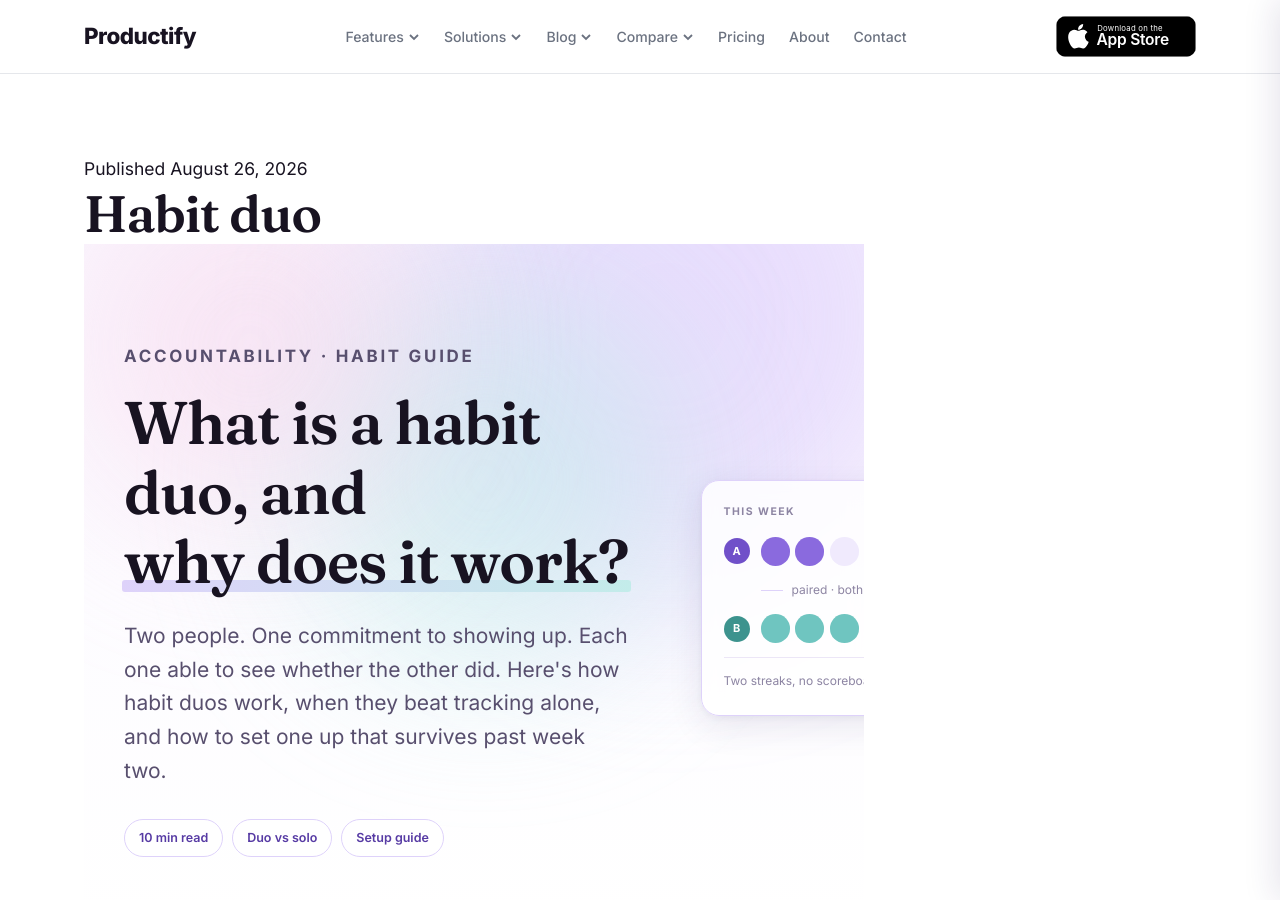
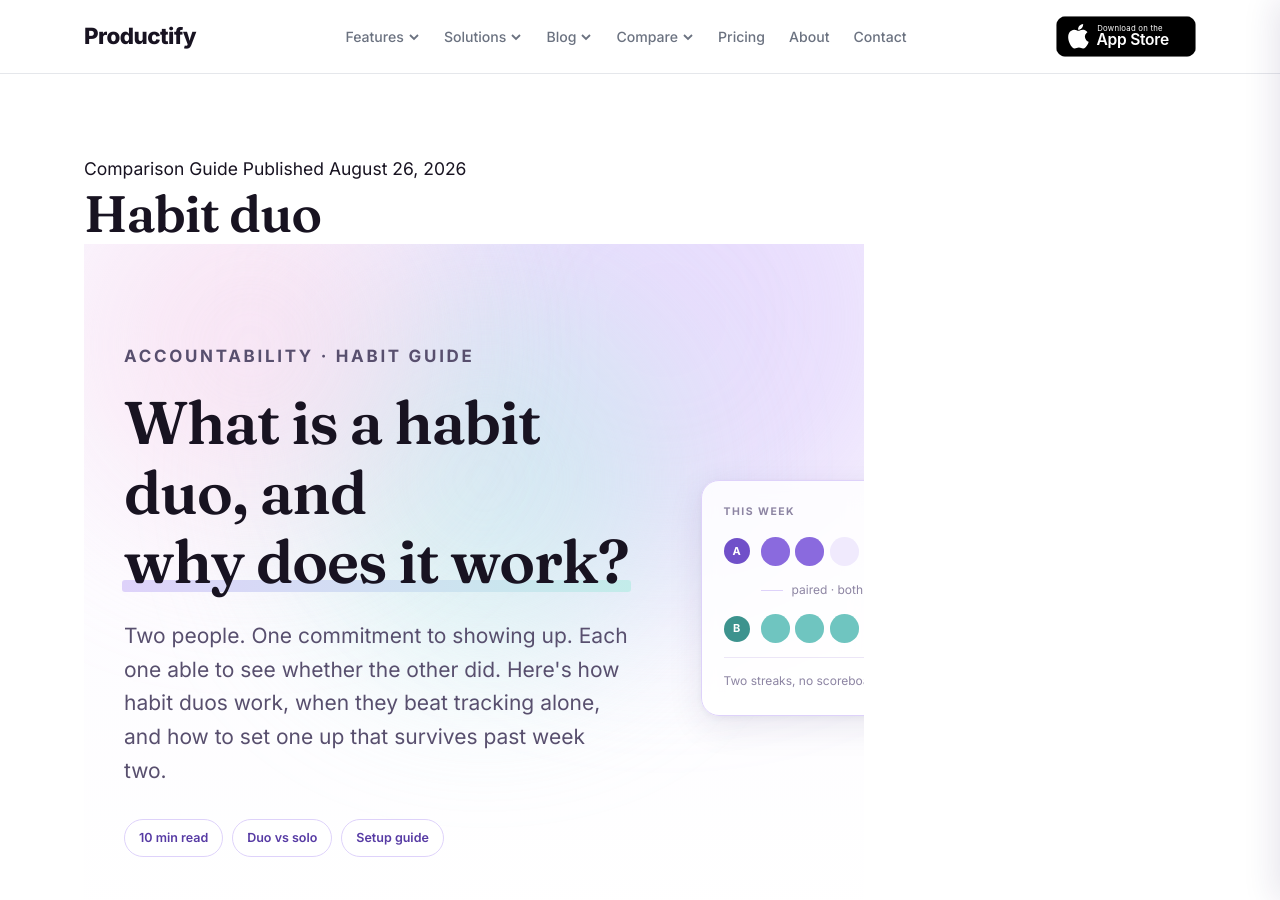
Before and after one commit to surengab/productifyapp.github.io, a Jekyll site: the page built from _blog/habit-duo.html, in a window 1280 px wide and 900 px high. Built offline with Jekyll 4.4.1, drawn with Linux system fonts in a browser that asks for light colours.

Commit message:
Update _blog/habit-duo.html (via Pages CMS)

```diff
--- a/_blog/habit-duo.html
+++ b/_blog/habit-duo.html
@@ -8,6 +8,7 @@
   matter. It isn't. Tracking a habit alone and tracking it with a partner are
   two different promises: one you made to yourself, one someone else can see. At
   6am on a cold Tuesday, your brain treats those very differently"
+category: Comparison Guide
 date: 2026-08-26
 last_modified: 2026-08-26
 sitemap: false
```
